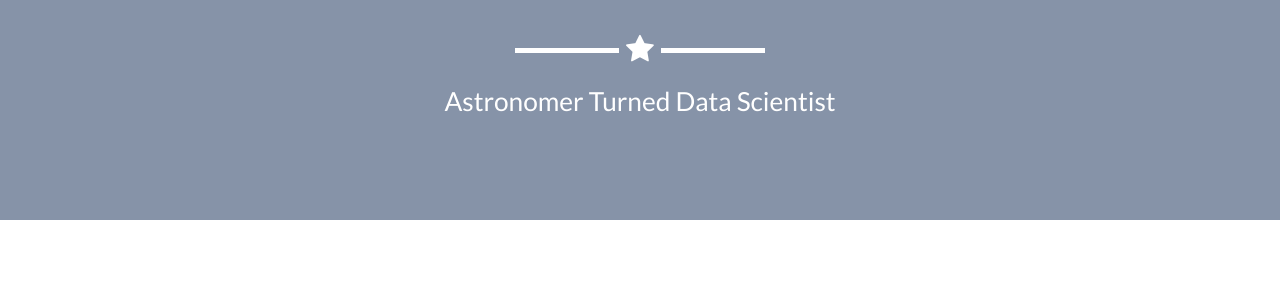
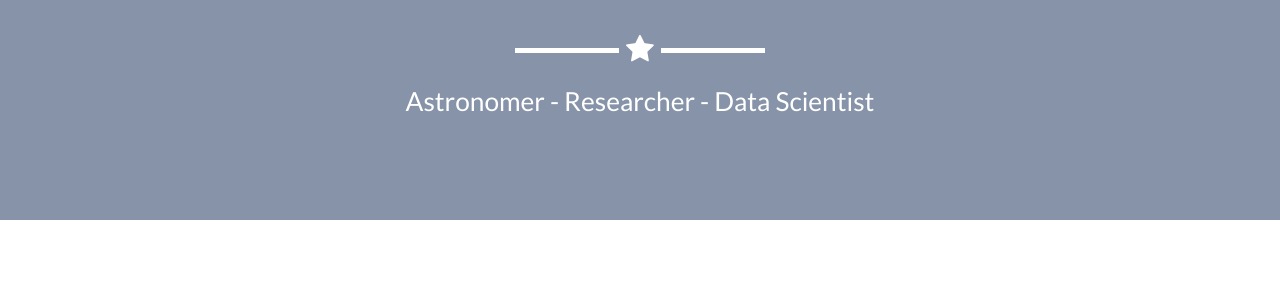
Before and after one commit to hmlewis-astro/hmlewis-astro.github.io, a Jekyll site: the page built from _posts/2014-07-18-project-1.markdown, in a window 1280 px wide. Shown: the part 569-850 px from the top of the page. Built offline with Jekyll 4.4.1, drawn with Linux system fonts in a browser that asks for light colours.

Commit message:
change header size

```diff
--- a/_config.yml
+++ b/_config.yml
@@ -4,7 +4,7 @@
 url: https://hmlewis-astro.github.io/
 description: "Write an awesome description for your new site here. You can edit this line in _config.yml. It will appear in your document head meta (for Google search results) and in your feed.xml site description."
 keywords: "your keywords, separated by commas"
-skills: "Astronomer Turned Data Scientist"
+skills: "Astronomer - Researcher - Data Scientist"
 meta_author: Lewis Hannah
 
 # Google webmaster tools
--- a/_includes/css/main.css
+++ b/_includes/css/main.css
@@ -87,7 +87,7 @@
 }
 
 header .container {
-    padding-top: 100px;
+    padding-top: 75px;
     padding-bottom: 50px;
 }
 
```
